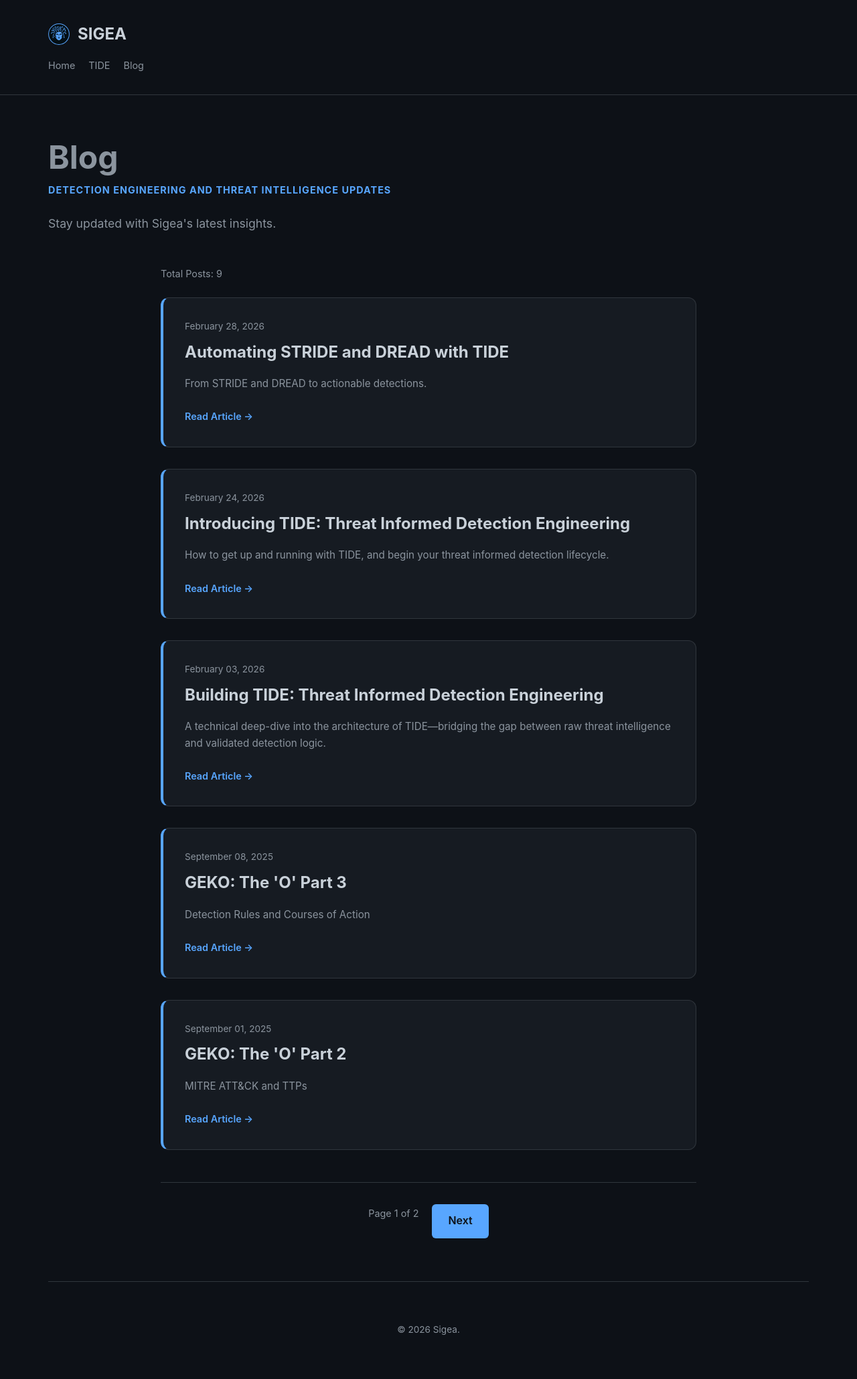
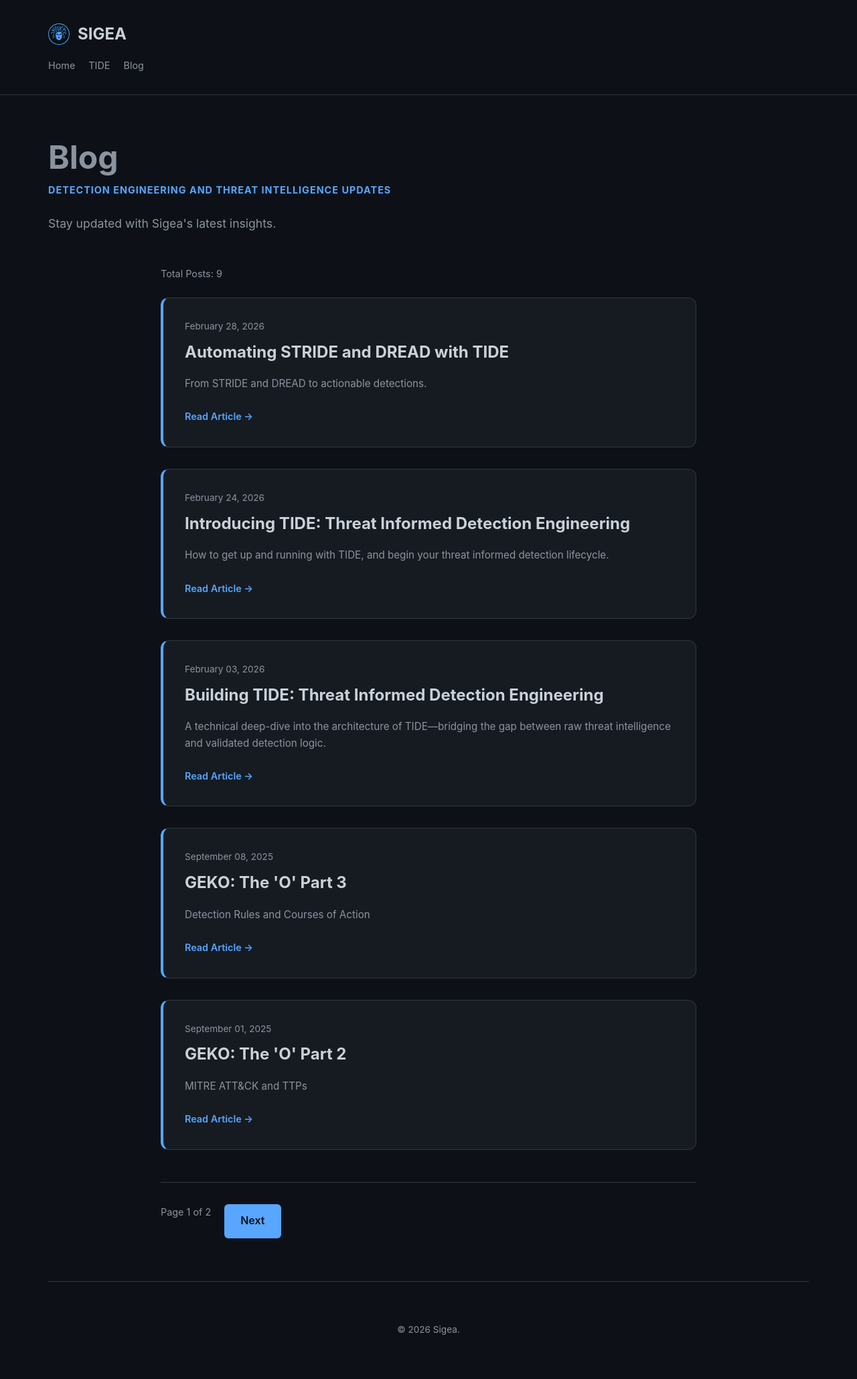
Before and after one commit to sigeauk/sigeauk.github.io, a Jekyll site: the page built from blog/index.html, in a window 1280 px wide. Shown: the whole page at 67% size. Built offline with Jekyll 4.4.1, drawn with Linux system fonts in a browser that asks for light colours; the list of posts is cut into pages by our own code.

Commit message:
update blog page v8

```diff
--- a/blog/index.html
+++ b/blog/index.html
@@ -35,7 +35,7 @@ title: Blog
     {% endfor %}
 
     {% if paginator.total_pages > 1 %}
-    <nav class="pagination" style="display: flex; align-items: center; justify-content: center; gap: 20px; margin-top: 3rem; padding-top: 2rem; border-top: 1px solid var(--border-color);">
+    <nav class="pagination" style="display: flex; align-items: flex-start; justify-content: flex-start; gap: 20px; margin-top: 3rem; padding-top: 2rem; border-top: 1px solid var(--border-color);">
         {% if paginator.previous_page %}
             <a href="{{ paginator.previous_page_path | absolute_url }}" class="btn-primary">Prev</a>
         {% endif %}
```
